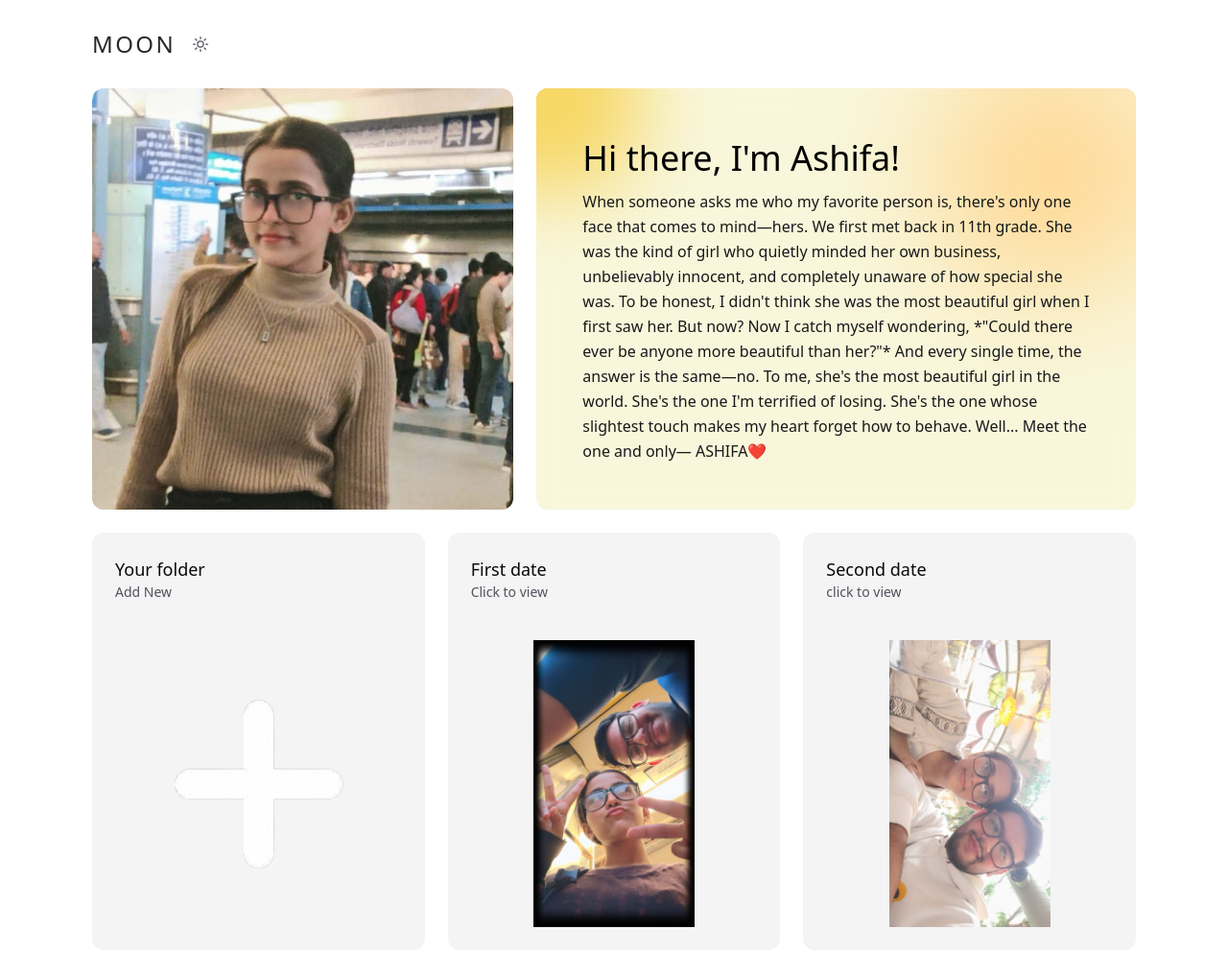
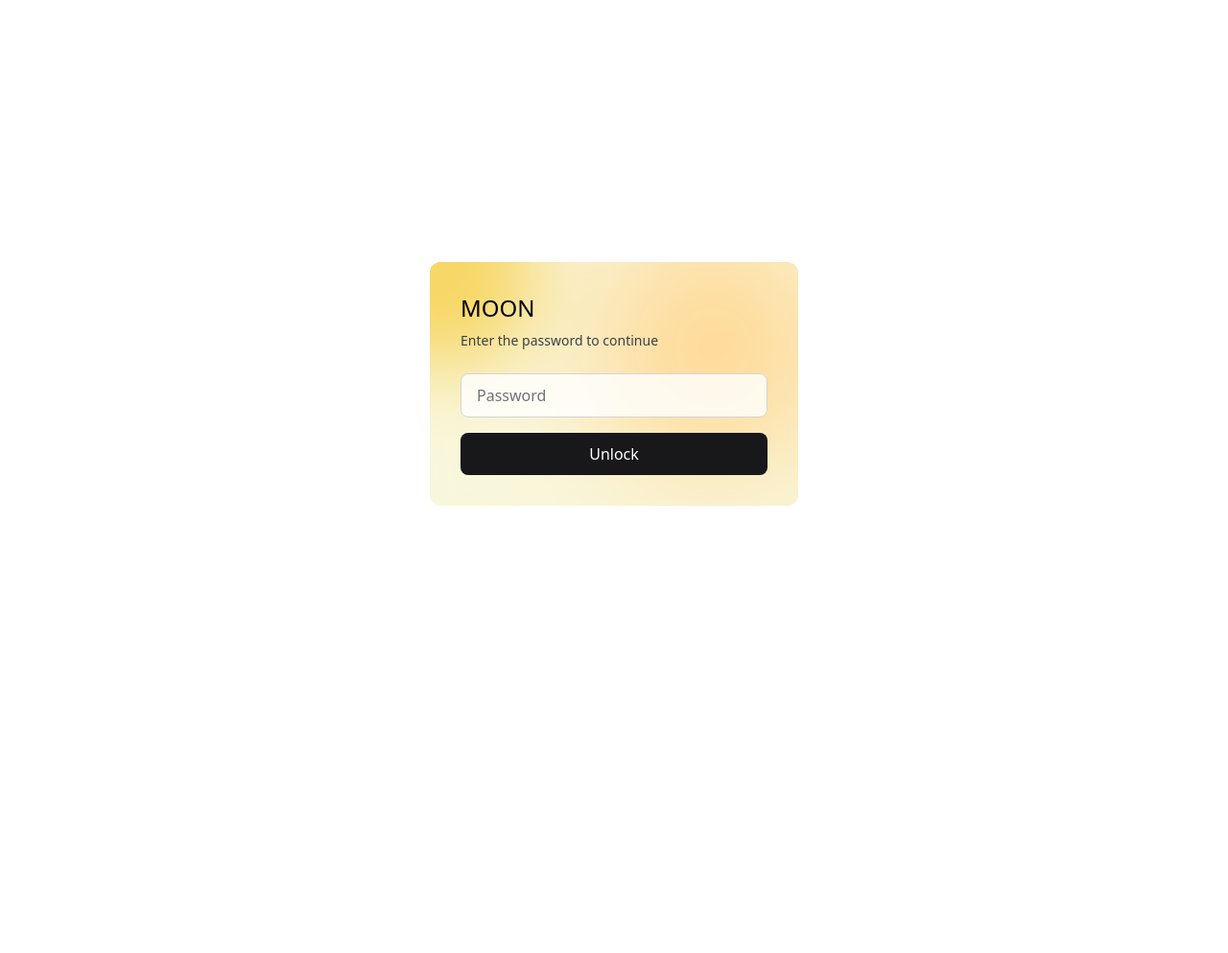
Before and after one commit to anshu80verma/Moon, a plain HTML site: page index.html in a window 1280 px wide. Shown: the top 993 px of the page at 96% size. After the commit the page ends 800 px from the top, so only its background shows below. Drawn offline with nearby package versions, Linux system fonts and the light colour scheme.

Commit message:
Implement password gate functionality
Added a password gate feature that checks user input against a hashed password and manages session storage for access.

```diff
--- a/index.html
+++ b/index.html
@@ -71,13 +71,112 @@
           } else {
             document.body.parentNode.classList.remove('dark');
           }
+        },
+
+        // --- Password gate ---
+        // The real password is never stored here in plain text, only its
+        // SHA-256 hash, so casually viewing the page source doesn't reveal it.
+        unlocked: sessionStorage.getItem('moon-unlocked') === 'true',
+        passwordInput: '',
+        passwordError: false,
+        checking: false,
+        correctHash: '4eb5846da827413241cccdfd2c225543f16aaef1f9af51f6a245a9cdeb1ebfd1',
+
+        async submitPassword() {
+          if (!this.passwordInput) return;
+          this.checking = true;
+          this.passwordError = false;
+
+          const enc = new TextEncoder().encode(this.passwordInput);
+          const digest = await crypto.subtle.digest('SHA-256', enc);
+          const hashHex = Array.from(new Uint8Array(digest))
+            .map(b => b.toString(16).padStart(2, '0'))
+            .join('');
+
+          if (hashHex === this.correctHash) {
+            this.unlocked = true;
+            sessionStorage.setItem('moon-unlocked', 'true');
+          } else {
+            this.passwordError = true;
+          }
+          this.checking = false;
+          this.passwordInput = '';
         }
       }"
       class="min-h-dvh min-w-80 bg-white text-zinc-800 dark:bg-zinc-950 dark:text-zinc-100"
     >
+      <!-- Password Gate -->
+      <div
+        x-cloak
+        x-show="!unlocked"
+        x-transition:leave="transition ease-in duration-200"
+        x-transition:leave-start="opacity-100"
+        x-transition:leave-end="opacity-0"
+        class="fixed inset-0 z-50 flex min-h-dvh items-center justify-center bg-white p-4 dark:bg-zinc-950"
+      >
+        <form
+          x-on:submit.prevent="submitPassword()"
+          class="relative w-full max-w-sm overflow-hidden rounded-xl bg-zinc-100 p-8 dark:bg-zinc-900"
+        >
+          <div
+            aria-hidden="true"
+            class="absolute -top-20 -left-20 size-48 rounded-full bg-yellow-500 blur-2xl"
+          ></div>
+          <div
+            aria-hidden="true"
+            class="absolute -top-10 -right-10 size-64 rounded-full bg-orange-300 blur-3xl"
+          ></div>
+          <div
+            aria-hidden="true"
+            class="absolute inset-0 bg-yellow-100/50 backdrop-blur-md dark:bg-yellow-900/75"
+          ></div>
+
+          <div class="relative">
+            <h1 class="text-2xl font-medium text-black dark:text-white">
+              MOON
+            </h1>
+            <p class="mt-2 text-sm text-zinc-700 dark:text-zinc-300">
+              Enter the password to continue
+            </p>
+
+            <input
+              type="password"
+              x-model="passwordInput"
+              x-on:input="passwordError = false"
+              placeholder="Password"
+              autocomplete="off"
+              autofocus
+              class="mt-6 w-full rounded-lg border border-zinc-300 bg-white/80 px-4 py-2.5 text-zinc-900 placeholder-zinc-500 outline-none focus:border-yellow-600 focus:ring-2 focus:ring-yellow-500/40 dark:border-zinc-700 dark:bg-zinc-950/60 dark:text-white"
+            />
+
+            <p
+              x-cloak
+              x-show="passwordError"
+              class="mt-2 text-sm font-medium text-red-600 dark:text-red-400"
+            >
+              Wrong password, try again.
+            </p>
+
+            <button
+              type="submit"
+              x-bind:disabled="checking"
+              class="mt-4 w-full rounded-lg bg-zinc-900 px-4 py-2.5 font-medium text-white transition hover:bg-zinc-800 active:opacity-80 disabled:opacity-60 dark:bg-white dark:text-zinc-900 dark:hover:bg-zinc-200"
+            >
+              <span x-show="!checking">Unlock</span>
+              <span x-show="checking">Checking…</span>
+            </button>
+          </div>
+        </form>
+      </div>
+      <!-- END Password Gate -->
       <!-- Page Content -->
       <main
         id="page-content"
+        x-cloak
+        x-show="unlocked"
+        x-transition:enter="transition ease-out duration-300"
+        x-transition:enter-start="opacity-0"
+        x-transition:enter-end="opacity-100"
         class="mx-auto flex max-w-6xl flex-auto flex-col px-4 pb-4 lg:px-8 lg:pb-8"
       >
         <!-- Main Header -->
@@ -306,7 +405,7 @@
               </svg>
             </div>
             <h3 class="text-lg font-medium text-zinc-950 dark:text-zinc-50">
-              Second date
+              Abstract set
             </h3>
             <h4 class="text-sm text-zinc-600 dark:text-zinc-400">click to view</h4>
             <div
@@ -342,7 +441,7 @@
               </svg>
             </div>
             <h3 class="text-lg font-medium text-zinc-950 dark:text-zinc-50">
-              Third date
+              Abstract set
             </h3>
             <h4 class="text-sm text-zinc-600 dark:text-zinc-400">click to view</h4>
             <div
```
